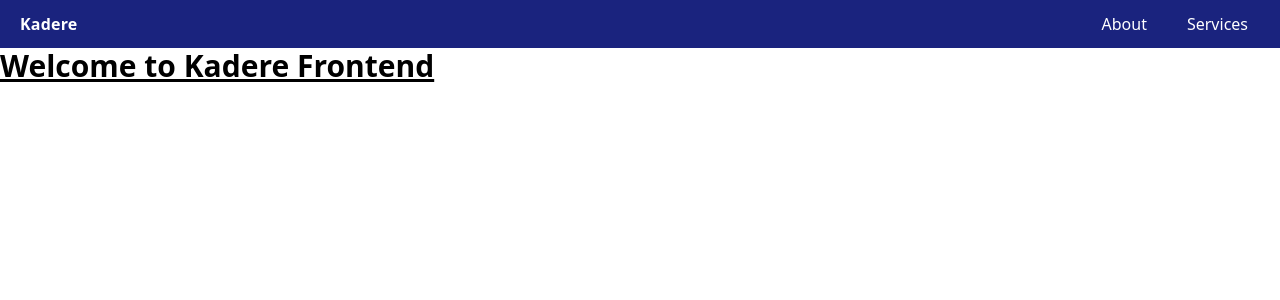
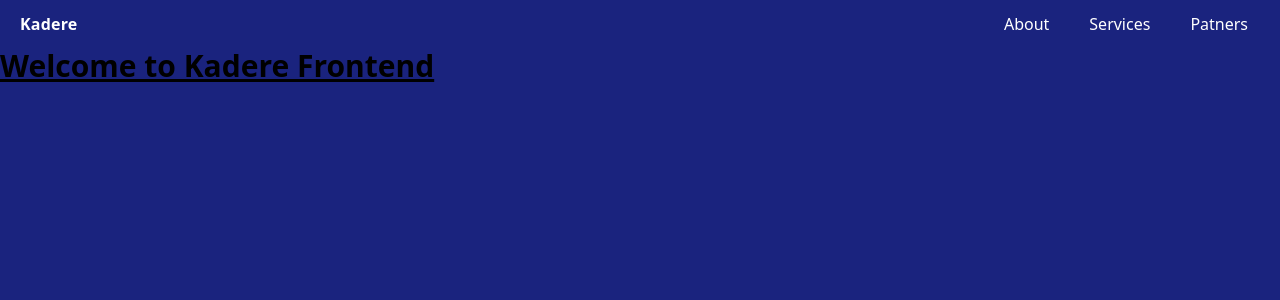
Before and after one commit to GathangaElijah/kadere-logistics, a Next.js app in the folder kadere-frontend/: page / in a window 1280 px wide. Shown: the top 300 px of the page. Built offline with nearby package versions, Linux system fonts and the light colour scheme.

Commit message:
debug: changing the height of main element

```diff
--- a/kadere-frontend/app/layout.tsx
+++ b/kadere-frontend/app/layout.tsx
@@ -38,11 +38,14 @@ export default function RootLayout({
               <li>
                 <Link href="/services">Services</Link>
               </li>
+              <li>
+                <Link href="/patners">Patners</Link>
+              </li>
             </ul>
           </nav>
         </header>
 
-        <main>{children}</main>
+        <main className="w-full h-screen bg-primary flex">{children}</main>
       </body>
     </html>
   );
```
